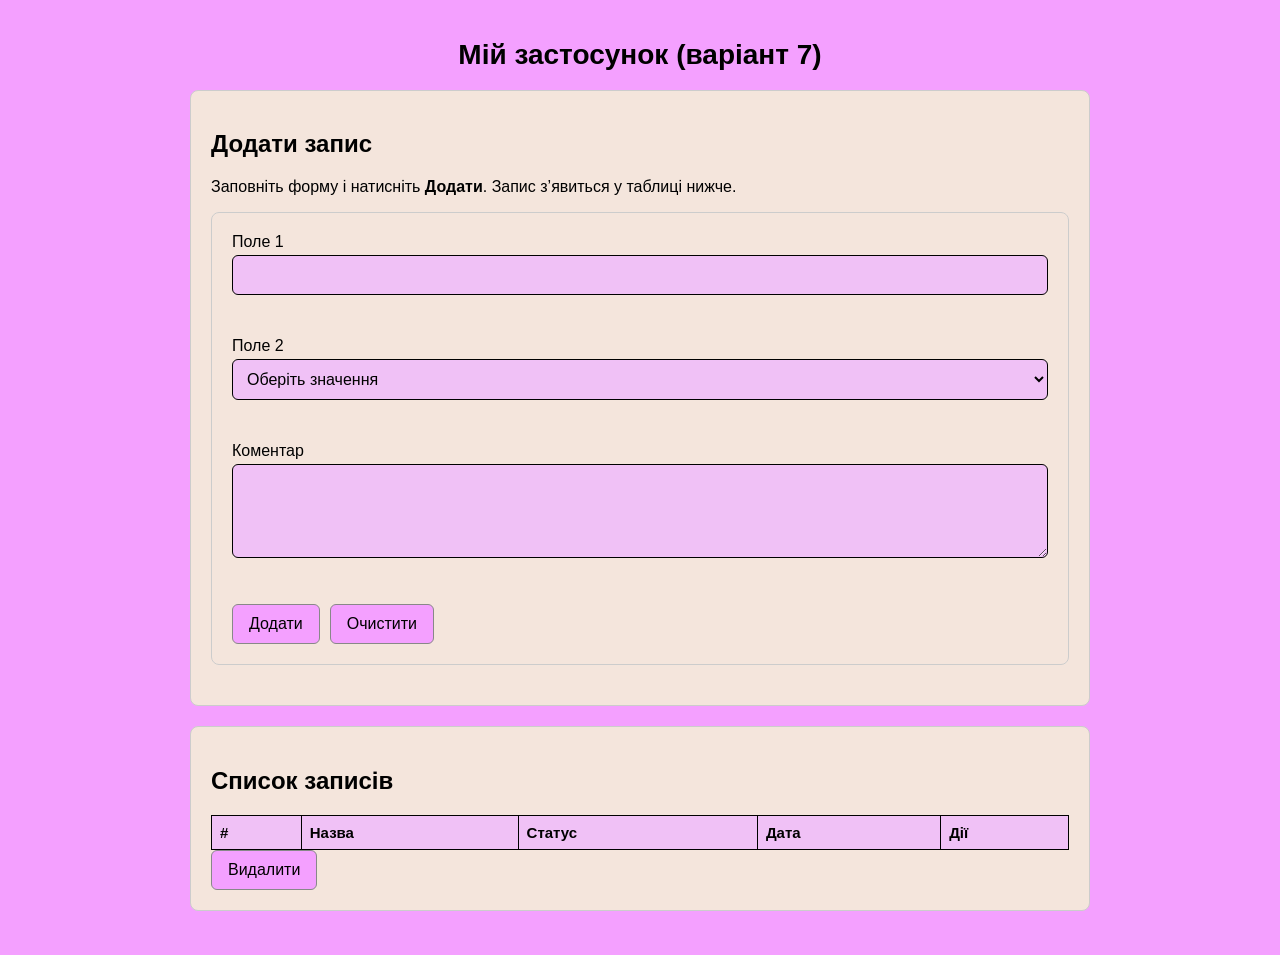
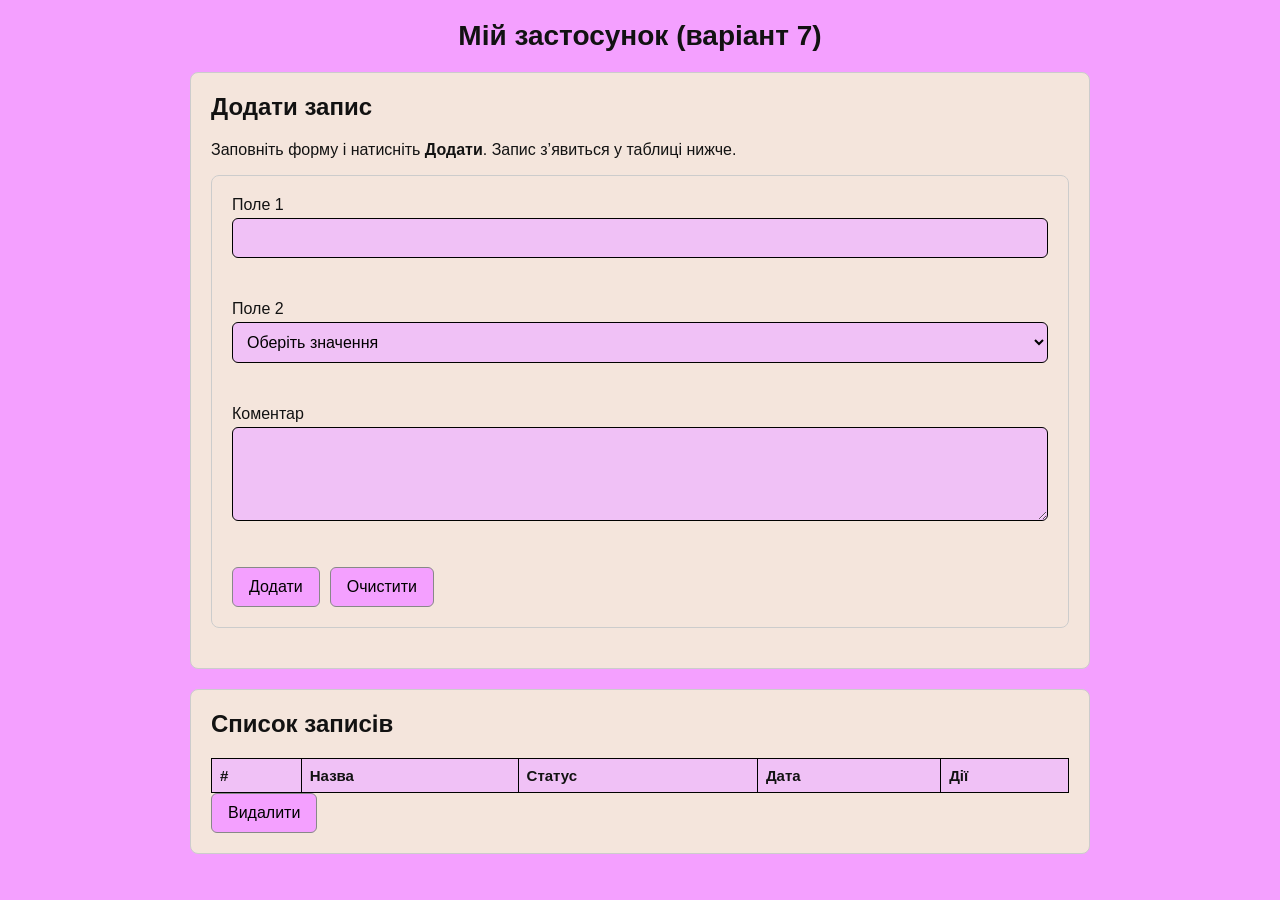

fixed final 4

--- a/frontend/styles.css
+++ b/frontend/styles.css
@@ -11,17 +11,30 @@ body {
     background: #f4a0ff;
     margin: 0;
     padding: 20px;
+    color: #121212;
 }
 
 h1 {
     text-align: center;
     font-size: 28px;
+    margin: 0 0 20px;
+}
+
+h2 {
+    margin-top: 0;
 }
 
 .container {
     max-width: 900px;
     width: 100%;
     margin: auto;
+}
+
+#notice {
+    max-width: 900px;
+    margin: 0 auto 12px;
+    text-align: center;
+    font-weight: 600;
 }
 
 form,
@@ -40,6 +53,7 @@ section {
 label {
     display: block;
     margin-bottom: 4px;
+    font-weight: 500;
 }
 
 input,
@@ -50,7 +64,15 @@ textarea {
     padding: 10px;
     border: 1px solid #000000;
     border-radius: 6px;
+    font-family: inherit;
     font-size: 16px;
+}
+
+input:focus,
+select:focus,
+textarea:focus {
+    outline: 2px solid #c643d7;
+    outline-offset: 1px;
 }
 
 .invalid {
@@ -74,17 +96,24 @@ button {
     border: 1px solid #888;
     background: #f4a0ff;
     cursor: pointer;
-    transition: background 0.3s;
+    transition: background 0.3s, transform 0.15s, opacity 0.2s;
     border-radius: 6px;
+    font-family: inherit;
     font-size: 16px;
 }
 
-button:hover {
+button:hover:not(:disabled) {
     background: #f0c1f6;
+    transform: translateY(-1px);
 }
 
-#toggleSort {
-    margin-bottom: 10px;
+button:disabled {
+    opacity: 0.45;
+    cursor: not-allowed;
+}
+
+.secondary-btn {
+    background: #f4e5dc;
 }
 
 .hidden {
@@ -93,6 +122,55 @@ button:hover {
 
 section {
     overflow-x: auto;
+}
+
+.section-header {
+    display: flex;
+    justify-content: space-between;
+    gap: 16px;
+    align-items: flex-start;
+    margin-bottom: 14px;
+}
+
+.muted-text {
+    margin: 4px 0 0;
+    color: #4b3d4f;
+    font-size: 14px;
+}
+
+.count-badge {
+    background: #f0c1f6;
+    border: 1px solid #000;
+    border-radius: 999px;
+    padding: 8px 12px;
+    white-space: nowrap;
+    font-size: 14px;
+}
+
+.filter-panel {
+    background: rgba(255, 255, 255, 0.25);
+    border: 1px solid rgba(0, 0, 0, 0.25);
+    border-radius: 8px;
+    padding: 14px;
+    margin-bottom: 16px;
+}
+
+.search-field {
+    margin-bottom: 14px;
+}
+
+.filter-grid {
+    display: grid;
+    grid-template-columns: repeat(3, minmax(0, 1fr));
+    gap: 12px;
+}
+
+.date-grid {
+    grid-template-columns: repeat(2, minmax(0, 1fr));
+}
+
+.filter-actions {
+    margin-top: 4px;
 }
 
 table {
@@ -112,6 +190,25 @@ th {
     background: #f0c1f6;
 }
 
+td button {
+    padding: 7px 10px;
+    font-size: 14px;
+    margin: 2px;
+}
+
+.pagination {
+    display: flex;
+    align-items: center;
+    justify-content: center;
+    gap: 12px;
+    margin-top: 14px;
+}
+
+#pageInfo {
+    min-width: 110px;
+    text-align: center;
+}
+
 /* ===== Планшети ===== */
 @media (max-width: 768px) {
 
@@ -121,6 +218,15 @@ th {
 
     h1 {
         font-size: 24px;
+    }
+
+    .section-header {
+        flex-direction: column;
+    }
+
+    .filter-grid,
+    .date-grid {
+        grid-template-columns: 1fr;
     }
 
     .buttons {
@@ -149,6 +255,7 @@ th {
     }
 
     input,
+    select,
     textarea,
     button {
         font-size: 16px;
